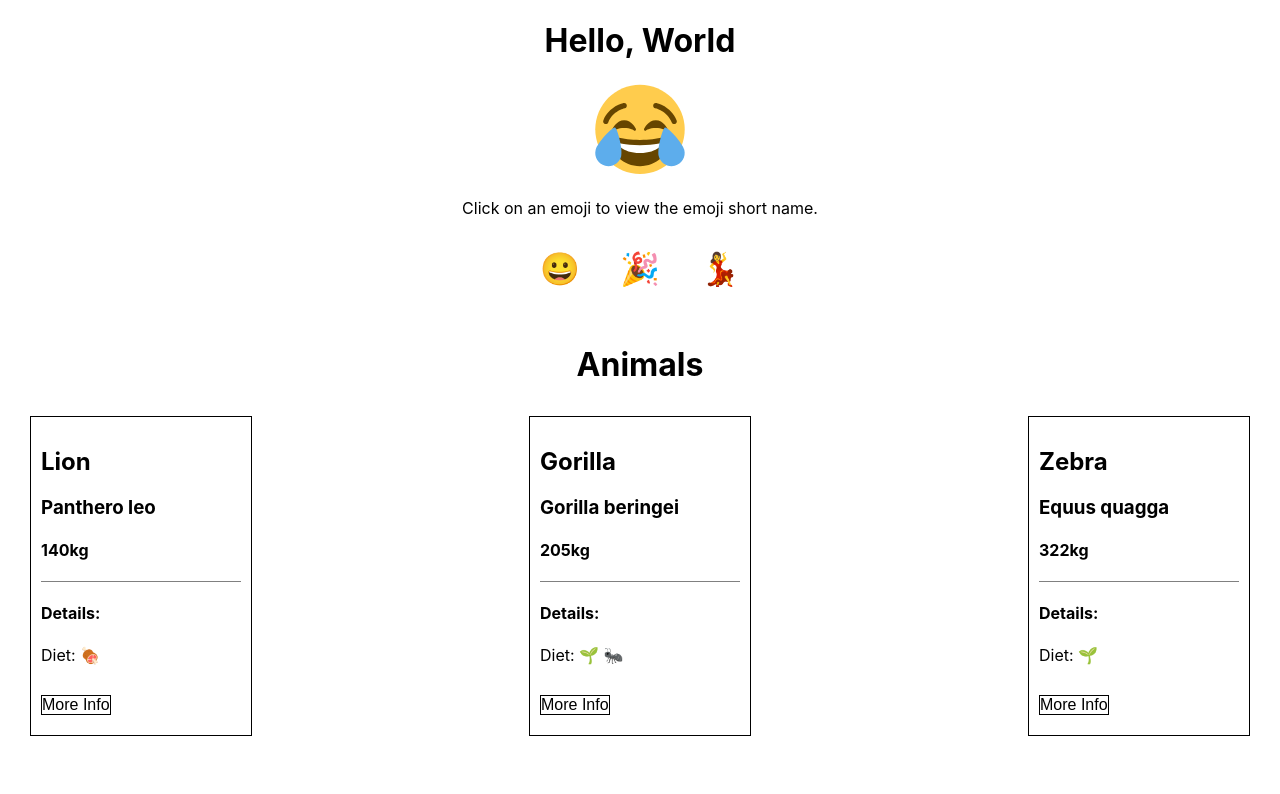
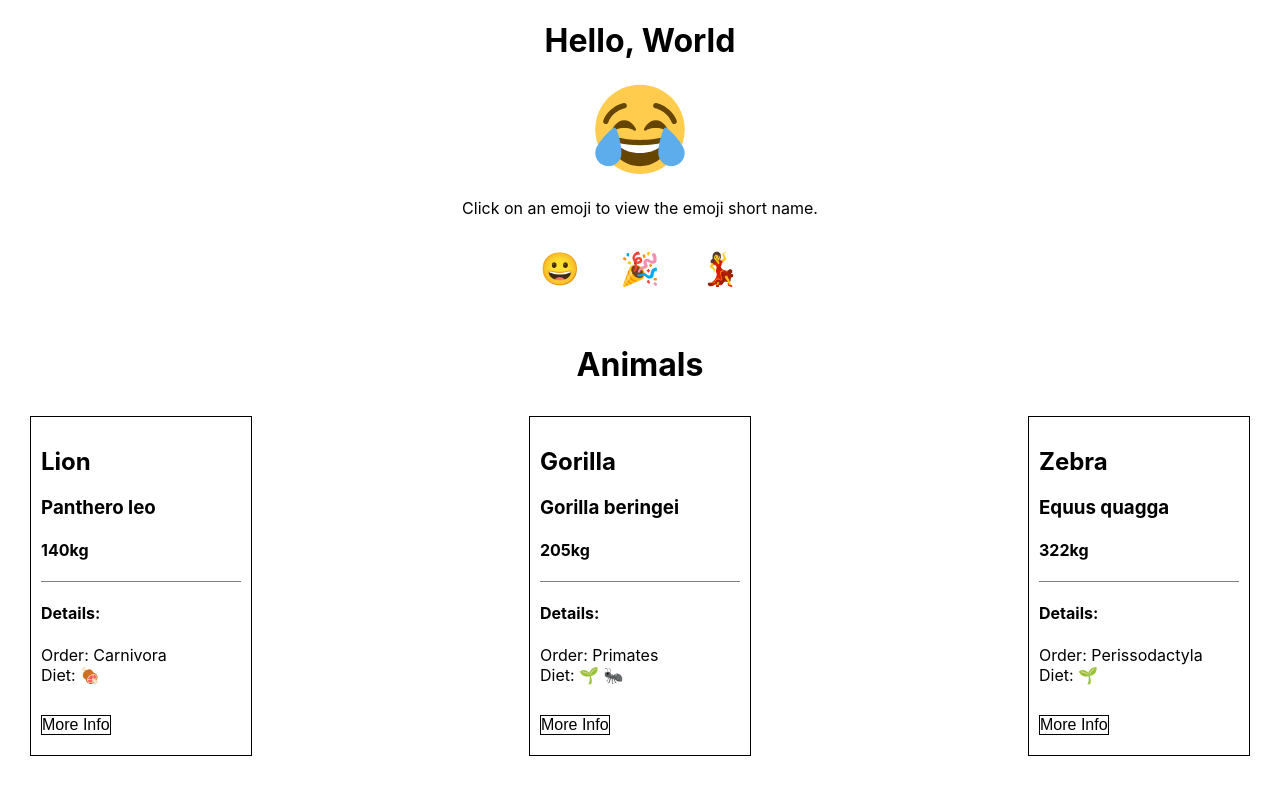
Before and after one commit to haris-git/react-training-tutorial, a React (Create React App) app: page / in a window 1280 px wide. Shown: the top 794 px of the page. Built offline with nearby package versions, Linux system fonts and the light colour scheme.

Commit message:
Use the JS object rest operator to pass multiple props to component

```diff
--- a/src/components/AnimalCard/AnimalCard.js
+++ b/src/components/AnimalCard/AnimalCard.js
@@ -5,18 +5,18 @@ import './AnimalCard.css'
 
 export default function AnimalCard({
   additional,
-  diet,
   name,
   scientificName,
   showAdditional,
-  size
+  size,
+  ...props
 }) {
   return (
     <div className="animal-wrapper">
       <h2>{name}</h2>
       <h3>{scientificName}</h3>
       <h4>{size}kg</h4>
-      <AnimalDetails diet={ diet }/>
+      <AnimalDetails { ...props } />
       <button onClick={() => showAdditional(additional)}>More Info</button>
     </div>
   );
@@ -31,7 +31,6 @@ AnimalCard.propTypes = {
     link: PropTypes.string,
     notes: PropTypes.string
   }),
-  diet: PropTypes.arrayOf(PropTypes.string).isRequired,
   name: PropTypes.string.isRequired,
   scientificName: PropTypes.string.isRequired,
   showAdditional: PropTypes.func.isRequired,
--- a/src/components/AnimalDetails/AnimalDetails.js
+++ b/src/components/AnimalDetails/AnimalDetails.js
@@ -14,10 +14,13 @@ function convertFood(food) {
   }
 }
 
-export default function AnimalDetails({ diet }) {
+export default function AnimalDetails({ diet, order }) {
   return (
     <div className="details">
       <h4>Details:</h4>
+      <div>
+        Order: { order }
+      </div>
       <div>
           Diet: { diet.map(food => convertFood(food)).join(' ') }
       </div>
@@ -26,5 +29,6 @@ export default function AnimalDetails({ diet }) {
 }
 
 AnimalDetails.propTypes = {
-  diet: PropTypes.arrayOf(PropTypes.string).isRequired
+  diet: PropTypes.arrayOf(PropTypes.string).isRequired,
+  order: PropTypes.string.isRequired
 }
--- a/src/components/App/App.js
+++ b/src/components/App/App.js
@@ -60,6 +60,7 @@ function App() {
             scientificName={ animal.scientificName }
             showAdditional={ showAdditional }
             size={ animal.size }
+            order={ animal.order }
           />
         ))}
       </div>
```
